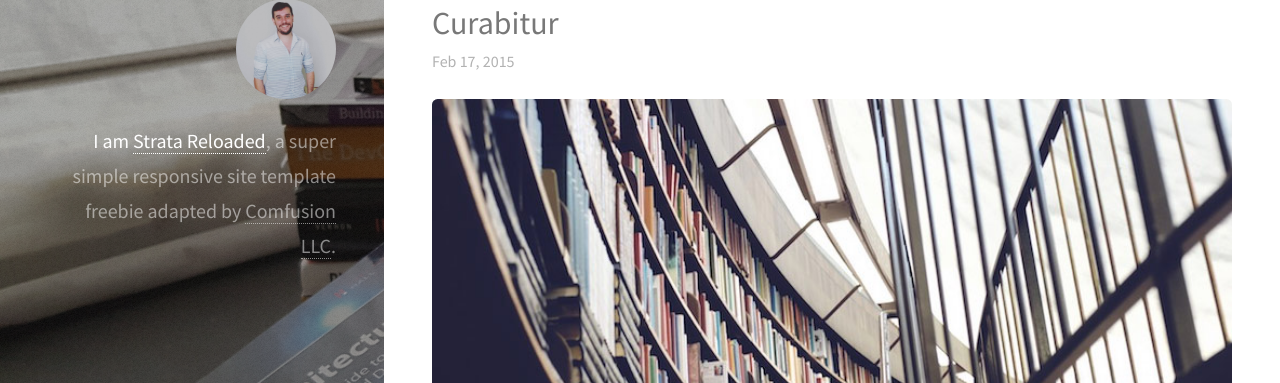
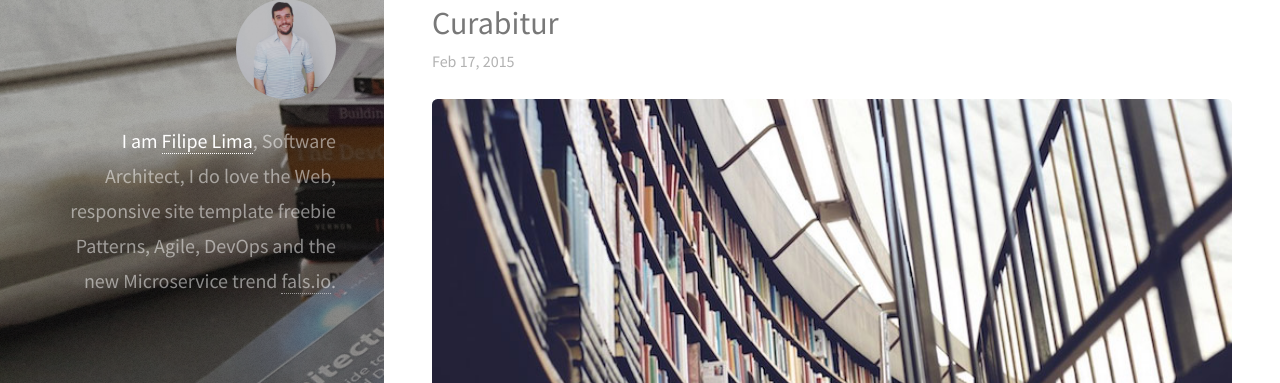
Before and after one commit to fals/fals.github.io, a Jekyll site: the page built from index.html, in a window 1280 px wide. Shown: the part 97-480 px from the top of the page. Built offline with Jekyll 4.4.1, drawn with Linux system fonts in a browser that asks for light colours; nearby versions of some CDN libraries.

Commit message:
new description

```diff
--- a/_data/social.yml
+++ b/_data/social.yml
@@ -1,5 +1,5 @@
 - name: Facebook
-  link: 'https://www.facebook.com/comfusionllc'
+  link: 'https://www.facebook.com/fals_xp'
   social_icon: Facebook
   new_window: true
 - name: RSS
--- a/_layouts/default.html
+++ b/_layouts/default.html
@@ -26,9 +26,9 @@
 	<body id="top">
     <header id="header">
       <a href="{{ site.url }}" class="image avatar"><img class="editable" src="/images/avatar.jpg" alt="{{ site.author.name }}"></a>
-      <h1 class="editable"><strong>I am <a href="/">Strata Reloaded</a></strong>, a super simple<br>
+      <h1 class="editable"><strong>I am <a href="/">Filipe Lima</a></strong>, Software Architect, I do love the Web,<br>
       responsive site template freebie<br>
-      adapted by <a href="http://comfusionllc.com">Comfusion LLC</a>.</h1>
+      Patterns, Agile, DevOps and the new Microservice trend <a href="{{ site.url }}">fals.io</a>.</h1>
     </header>
 
     {{ content }}
```
